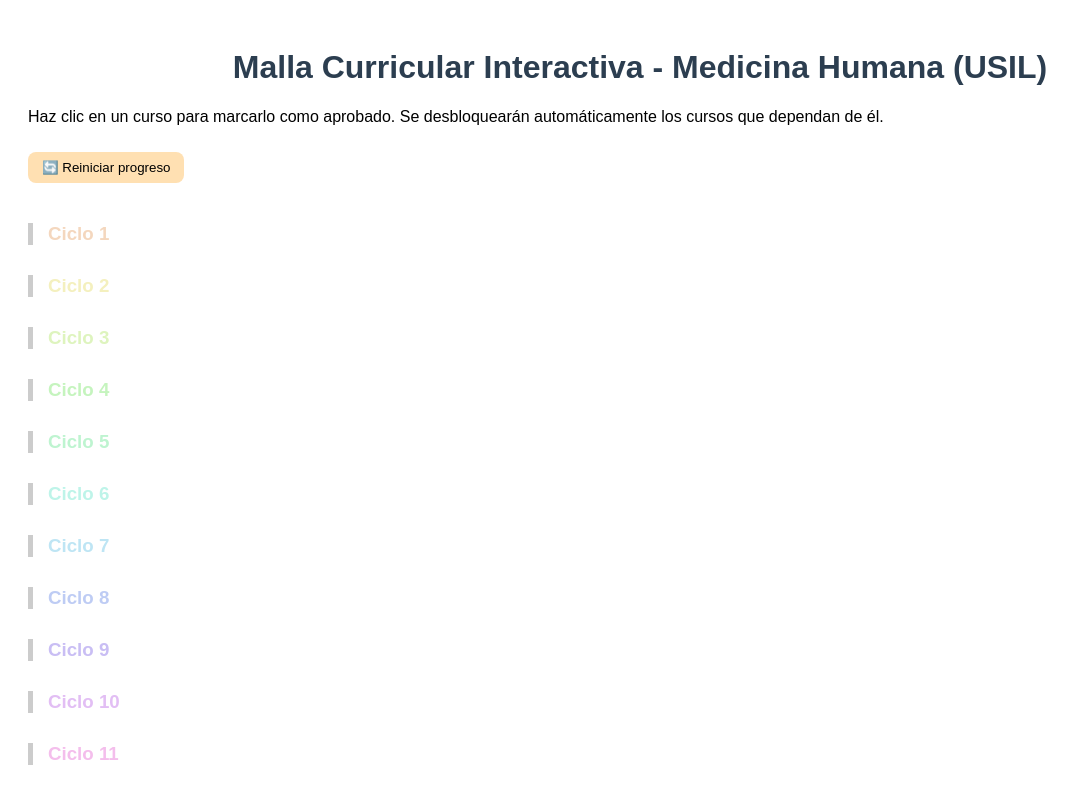
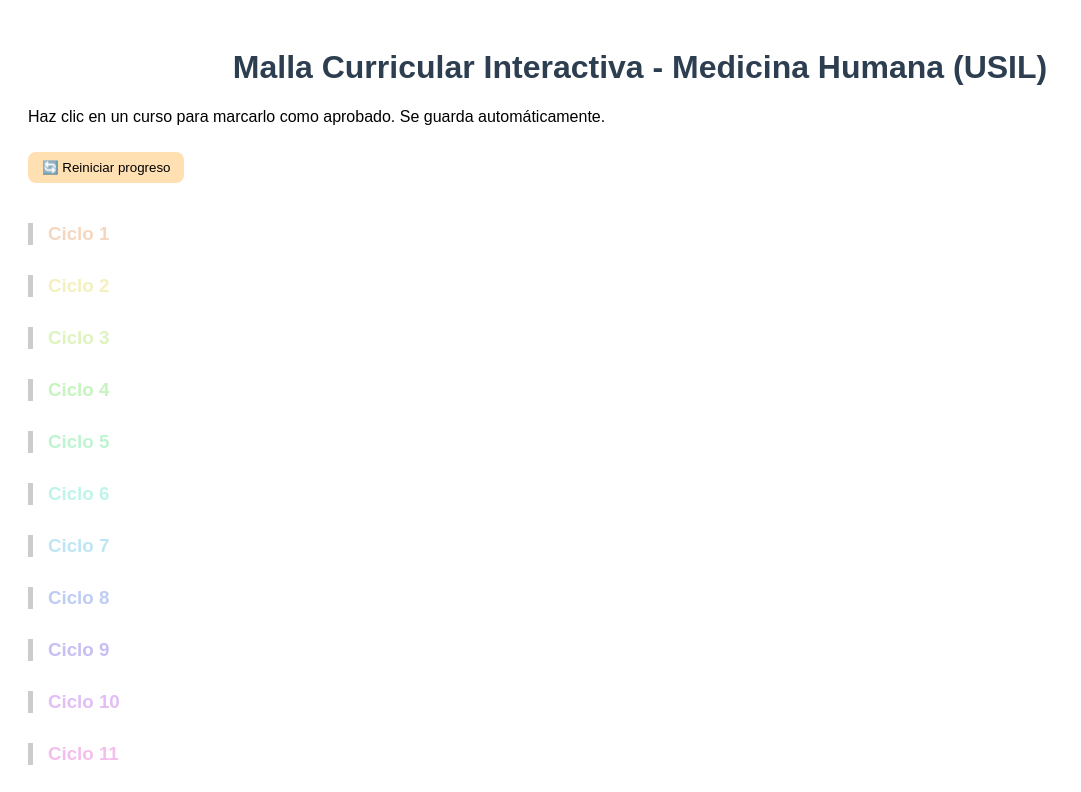
Before and after one commit to claud05-collab/malla-medicina, a plain HTML site: page index.html in a window 1280 px wide. Shown: the top 792 px of the page, without its empty margins (0-1081 px from the left). Drawn offline with Linux system fonts and the light colour scheme.

Commit message:
Update index.html

```diff
--- a/index.html
+++ b/index.html
@@ -1,4 +1,3 @@
-
 <!DOCTYPE html>
 <html lang="es">
 <head>
@@ -8,9 +7,11 @@
 </head>
 <body>
   <h1>Malla Curricular Interactiva - Medicina Humana (USIL)</h1>
-  <p>Haz clic en un curso para marcarlo como aprobado. Se desbloquearán automáticamente los cursos que dependan de él.</p>
+  <p>Haz clic en un curso para marcarlo como aprobado. Se guarda automáticamente.</p>
   <button onclick="resetProgress()">🔄 Reiniciar progreso</button>
+
   <div id="malla">
+    <!-- Contenedores para los 14 ciclos -->
     <div class="ciclo" id="ciclo1"><h3 style="color: var(--color1);">Ciclo 1</h3></div>
     <div class="ciclo" id="ciclo2"><h3 style="color: var(--color2);">Ciclo 2</h3></div>
     <div class="ciclo" id="ciclo3"><h3 style="color: var(--color3);">Ciclo 3</h3></div>
@@ -26,6 +27,7 @@
     <div class="ciclo" id="ciclo13"><h3 style="color: var(--color13);">Ciclo 13</h3></div>
     <div class="ciclo" id="ciclo14"><h3 style="color: var(--color14);">Ciclo 14</h3></div>
   </div>
+
   <script src="script.js"></script>
 </body>
 </html>
```
